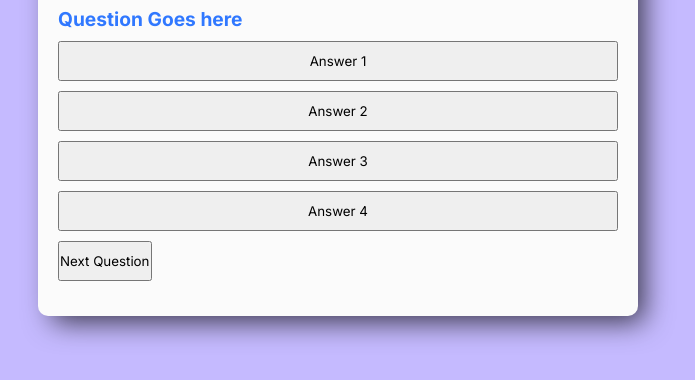
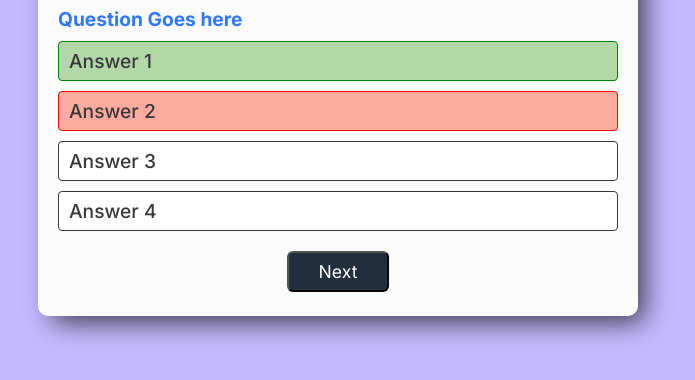
Before and after one commit to SudeepBhandari02/Basic-JS-Projects, a plain HTML site: page 3_QuizSite/index.html in a window 1280 px wide. Shown: the part 284-664 px from the top of the page, without its empty margins (302-997 px from the left). Drawn offline with Linux system fonts and the light colour scheme.

Commit message:
finished project 3s visual side

```diff
--- a/3_QuizSite/index.html
+++ b/3_QuizSite/index.html
@@ -18,13 +18,13 @@
         <h1>Online Quiz</h1>
             <h3 class="question">Question Goes here</h3>
         <div class="ans-section">
-            <button type="submit">Answer 1</button>
-            <button type="submit">Answer 2</button>
-            <button type="submit">Answer 3</button>
-            <button type="submit">Answer 4</button>
-            <div class="next">
-                <button>Next Question</button>
-            </div>
+            <button type="submit" class="correct">Answer 1</button>
+            <button type="submit" class="wrong" >Answer 2</button>
+            <button type="submit" >Answer 3</button>
+            <button type="submit" >Answer 4</button>
+        </div>
+        <div class="next">
+            <button class="nxt-btn">Next</button>
         </div>
     </div>
 
--- a/3_QuizSite/styles.css
+++ b/3_QuizSite/styles.css
@@ -47,7 +47,48 @@ body{
     flex-direction: column;
 }
 
+
+
 .ans-section button{
     margin-bottom: 10px;
     height: 40px;
+    text-align: left;
+    padding-left: 10px;
+    font-size: 1.2rem;
+    background: #fff;
+    color: #383838;
+    font-weight: 500;
+    width: 100%;
+    border: 1px solid #383838;
+    border-radius: 4px;
+    cursor: pointer;
+    transition: 0.3s;
 }
+
+.ans-section button:hover{
+    background-color: #b5b5b5;
+}
+
+.ans-section .correct{
+ background-color: #B3D8A8;
+ border-color: green;
+}
+
+.ans-section .wrong{
+    background-color: #FDAB9E;
+ border-color: red;
+}
+
+.next{
+    align-items: center;
+    justify-items: center;
+}
+.nxt-btn{
+    display: block;
+    background-color: #212F3C;
+    padding: 8px 30px;
+    color: white;
+    border-radius: 6px;
+    font-size: 1.1rem;
+    cursor: pointer;
+}
```
